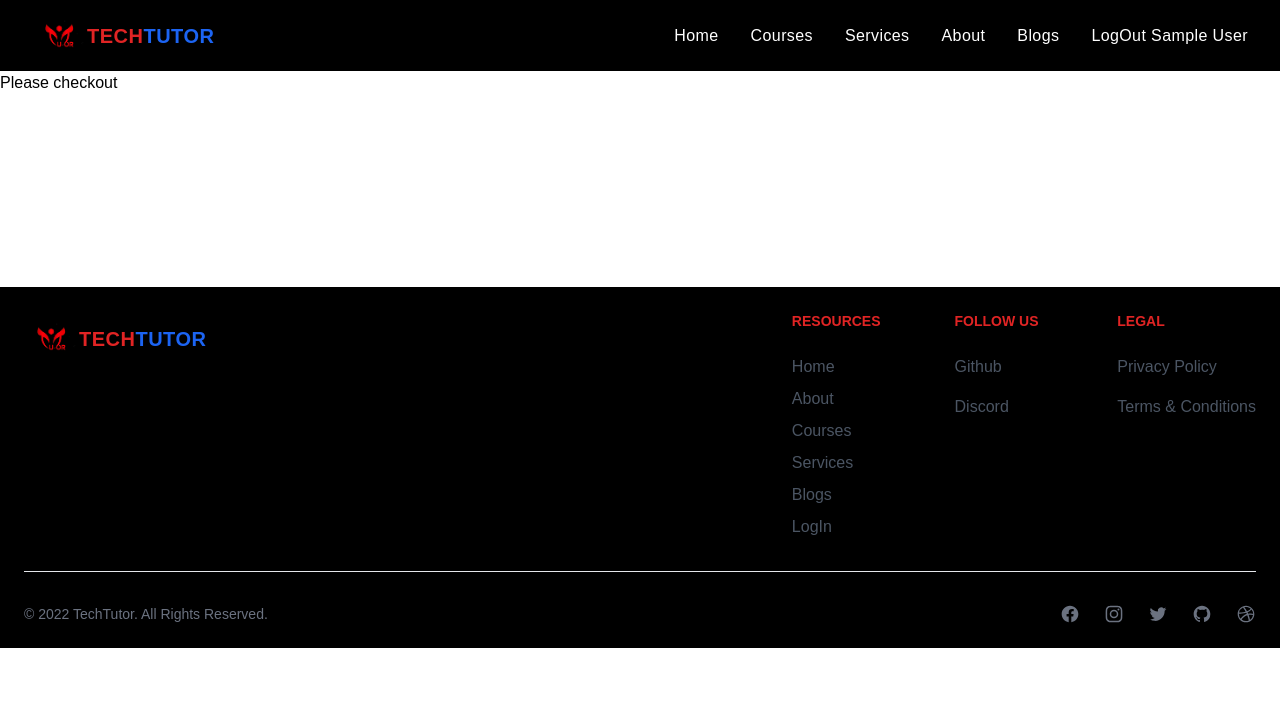
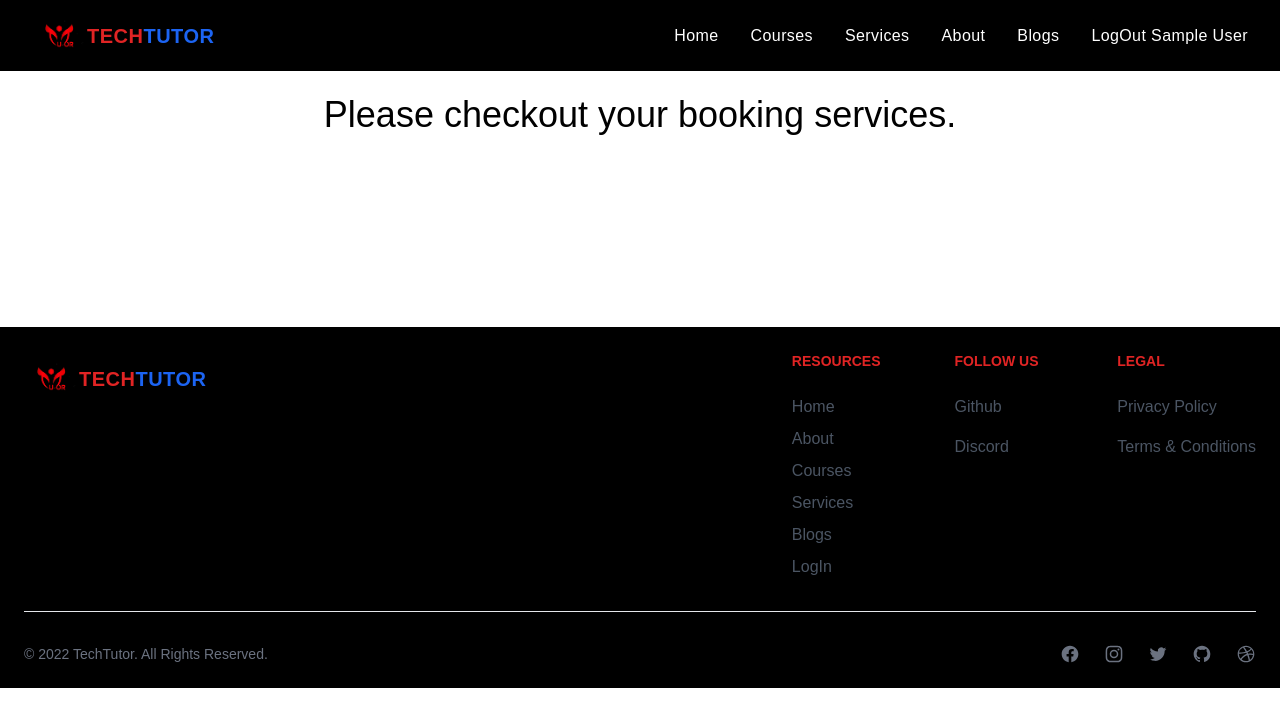
Before and after one commit to Md-RonyAhmed/tech-tutor-react-firebase, a React (Create React App) app: page /checkout in a window 1280 px wide. Shown: the top 726 px of the page. Built offline with nearby package versions, Linux system fonts and the light colour scheme; no server answers; sample sign-in values are in the browser's storage; what tw-elements would draw is missing.

Commit message:
Checkout completed

```diff
--- a/src/Pages/CheckOut/CheckOut.js
+++ b/src/Pages/CheckOut/CheckOut.js
@@ -2,8 +2,8 @@ import React from 'react';
 
 const CheckOut = () => {
    return (
-      <div>
-         <h1>Please checkout </h1>
+      <div className='text-center'>
+         <h1 className='text-4xl text-center mt-6'>Please checkout your booking services.</h1>
       </div>
    );
 };
```
